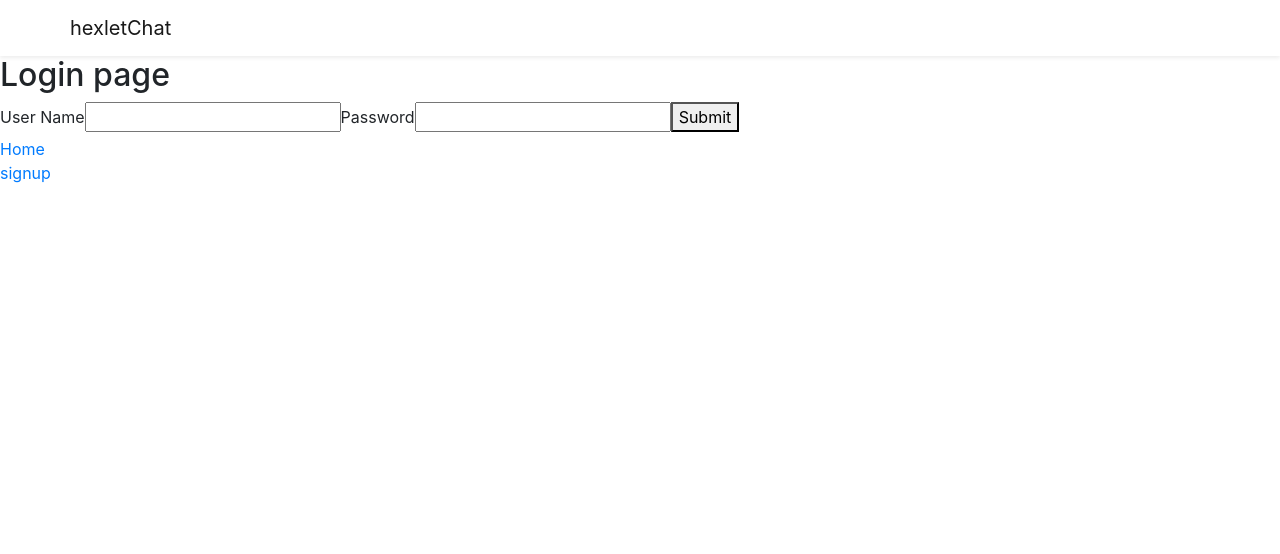
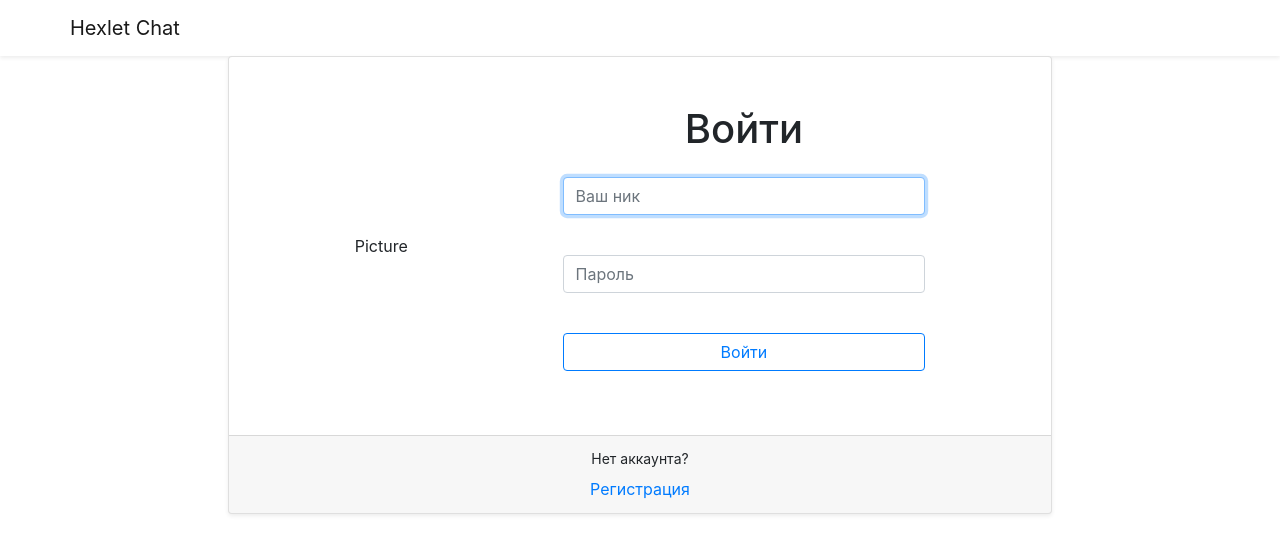
Before and after one commit to lev33/frontend-project-lvl4, a React app: page / in a window 1280 px wide. Shown: the top 554 px of the page. Built offline with nearby package versions, Linux system fonts and the light colour scheme; no server answers; the HTML template or start-up script is replaced by a standard one.

Commit message:
add i18next

```diff
--- a/package.json
+++ b/package.json
@@ -34,6 +34,7 @@
     "fastify-static": "^4.0.1",
     "formik": "^2.2.9",
     "http-errors": "^1.8.0",
+    "i18next": "^21.6.10",
     "jquery": "^3.6.0",
     "lodash": "^4.17.21",
     "mobx": "^6.3.13",
@@ -45,6 +46,7 @@
     "react": "^17.0.2",
     "react-bootstrap": "^2.1.1",
     "react-dom": "^17.0.2",
+    "react-i18next": "^11.15.3",
     "react-router-dom": "^6.2.1",
     "regenerator-runtime": "^0.13.7",
     "socket.io-client": "^4.4.1",
--- a/src/components/App.jsx
+++ b/src/components/App.jsx
@@ -5,6 +5,7 @@ import {
 import {
   Navbar, Button, Container, Nav,
 } from 'react-bootstrap';
+import { useTranslation } from 'react-i18next';
 
 import LoginPage from './LoginPage.jsx';
 import SignupPage from './SignupPage.jsx';
@@ -12,6 +13,7 @@ import ChatPage from './ChatPage.jsx';
 import AuthorizationContext from '../context/AuthorizationContext.jsx';
 
 export default function App() {
+  const { t } = useTranslation();
   const userData = JSON.parse(localStorage.getItem('loggedUser'));
   const [user, setUser] = useState(userData ? { username: userData.username } : null);
 
@@ -41,9 +43,9 @@ export default function App() {
       <BrowserRouter>
         <Navbar className="shadow-sm bg-white">
           <Container>
-            <Navbar.Brand className="navbar-brand" as={Link} to="/">hexletChat</Navbar.Brand>
+            <Navbar.Brand className="navbar-brand" as={Link} to="/">{(t('hexletChat'))}</Navbar.Brand>
             <Nav>
-              {user && (<Button variant="primary" onClick={logOut}>logOut</Button>)}
+              {user && (<Button variant="primary" onClick={logOut}>{(t('logOut'))}</Button>)}
             </Nav>
           </Container>
         </Navbar>
--- a/src/components/LoginPage.jsx
+++ b/src/components/LoginPage.jsx
@@ -1,33 +1,42 @@
-import React, { useContext } from 'react';
+import React, { useContext, useEffect, useRef } from 'react';
 import {
-  Link, useNavigate,
+  NavLink, useNavigate,
 } from 'react-router-dom';
-import {
-  Formik, Field, Form, ErrorMessage,
-} from 'formik';
+import { useFormik } from 'formik';
 import * as Yup from 'yup';
 import axios from 'axios';
+import { useTranslation } from 'react-i18next';
+import {
+  Button, Form, FormGroup, FormControl, FormLabel, Card,
+} from 'react-bootstrap';
 
 import AuthorizationContext from '../context/AuthorizationContext.jsx';
 
 const LoginPage = () => {
+  const { t } = useTranslation();
   const { logIn } = useContext(AuthorizationContext);
   const navigate = useNavigate();
-  return (
-    <>
-      <main>
-        <h2>Login page</h2>
-        <Formik
-          initialValues={{ name: '', password: '' }}
-          validationSchema={Yup.object({
+  const nameInput = useRef(null);
+
+  useEffect(() => {
+    nameInput.current.focus();
+  }, [nameInput]);
+
+  const formik = useFormik({
+    initialValues: {
+      username: '',
+      password: '',
+    },
+    validateOnChange: false,
+    validationSchema: Yup.object({
       username: Yup.string()
         .max(15, 'Must be 15 characters or less')
         .required('Required'),
       password: Yup.string()
         .max(20, 'Must be 20 characters or less')
         .required('Required'),
-          })}
-          onSubmit={async (value) => {
+    }),
+    onSubmit: async (value) => {
       try {
         const { data } = await axios.post('/api/v1/login', value);
         logIn(data);
@@ -35,28 +44,64 @@ const LoginPage = () => {
       } catch (err) {
         console.log(err.response);
       }
-          }}
-        >
-          <Form>
-            <label htmlFor="username">User Name</label>
-            <Field name="username" type="text" />
-            <ErrorMessage name="username" />
+    },
+  });
 
-            <label htmlFor="password">Password</label>
-            <Field name="password" type="text" />
-            <ErrorMessage name="password" />
-
-            <button type="submit">Submit</button>
+  return (
+    <div className="container-fluid h-100">
+      <div className="row justify-content-center align-content-center h-100">
+        <div className="col-12 col-md-8 col-xxl-6">
+          <Card id="logIn" className="shadow-sm">
+            <Card.Body className="d-flex flex-column flex-md-row justify-content-around align-items-center p-5">
+              <div>
+                Picture
+              </div>
+              <Form className="w-50" onSubmit={formik.handleSubmit}>
+                <h1 className="text-center mb-4">{t('login.logIn')}</h1>
+                <FormGroup className="form-floating mb-3">
+                  <FormControl
+                    ref={nameInput}
+                    type="text"
+                    id="username"
+                    name="username"
+                    className=""
+                    autoComplete="username"
+                    placeholder={t('login.nickname')}
+                    required
+                    onBlur={formik.handleBlur}
+                    onChange={formik.handleChange}
+                    value={formik.values.username}
+                  />
+                  <FormLabel htmlFor="username" />
+                </FormGroup>
+                <FormGroup className="form-floating mb-3">
+                  <FormControl
+                    type="password"
+                    id="password"
+                    name="password"
+                    className=""
+                    autoComplete="current-password"
+                    placeholder={t('login.password')}
+                    required
+                    onBlur={formik.handleBlur}
+                    onChange={formik.handleChange}
+                    value={formik.values.password}
+                  />
+                  <FormLabel htmlFor="password" />
+                </FormGroup>
+                <Button type="submit" className="w-100 mb-3" variant="outline-primary">{t('login.logIn')}</Button>
               </Form>
-        </Formik>
-      </main>
-      <nav>
-        <Link to="/">Home</Link>
-      </nav>
-      <nav>
-        <Link to="/signup">signup</Link>
-      </nav>
-    </>
+            </Card.Body>
+            <Card.Footer>
+              <div className="d-flex flex-column align-items-center">
+                <span className="small mb-2">{t('login.noAccount')}</span>
+                <NavLink to="/signup">{t('login.signup')}</NavLink>
+              </div>
+            </Card.Footer>
+          </Card>
+        </div>
+      </div>
+    </div>
   );
 };
 
--- a/src/components/SignupPage.jsx
+++ b/src/components/SignupPage.jsx
@@ -6,12 +6,14 @@ import { useNavigate } from 'react-router-dom';
 import {
   Button, Card, Form, FormControl, FormGroup, FormLabel,
 } from 'react-bootstrap';
+import { useTranslation } from 'react-i18next';
 
 import AuthorizationContext from '../context/AuthorizationContext.jsx';
 
 const SignupPage = () => {
   const { logIn } = useContext(AuthorizationContext);
   const navigate = useNavigate();
+  const { t } = useTranslation();
 
   const nameInput = useRef();
   useEffect(() => {
@@ -64,7 +66,7 @@ const SignupPage = () => {
                 Picture
               </div>
               <Form className="w-50" onSubmit={formik.handleSubmit}>
-                <h1 className="text-center mb-4">Reg</h1>
+                <h1 className="text-center mb-4">{t('signup.registration')}</h1>
                 <FormGroup className="form-floating mb-3">
                   <FormControl
                     ref={nameInput}
@@ -73,13 +75,13 @@ const SignupPage = () => {
                     name="username"
                     className=""
                     autoComplete="username"
-                    placeholder={3 - 20}
+                    placeholder={t('signup.username')}
                     required
                     onBlur={formik.handleBlur}
                     onChange={formik.handleChange}
                     value={formik.values.username}
                   />
-                  <FormLabel className="form-label" htmlFor="username">usrname</FormLabel>
+                  <FormLabel className="form-label" htmlFor="username" />
                 </FormGroup>
                 <FormGroup className="form-floating mb-3">
                   <FormControl
@@ -88,30 +90,31 @@ const SignupPage = () => {
                     name="password"
                     className=""
                     autoComplete="current-password"
-                    placeholder=">6"
+                    placeholder={t('signup.password')}
                     required
                     onBlur={formik.handleBlur}
                     onChange={formik.handleChange}
                     value={formik.values.password}
                   />
-                  <FormLabel className="form-label" htmlFor="password">pass</FormLabel>
+                  <FormLabel className="form-label" htmlFor="password" />
                 </FormGroup>
                 <FormGroup className="form-floating mb-4">
                   <FormControl
                     type="password"
+                    ß
                     id="passwordConfirm"
                     name="passwordConfirm"
                     className=""
                     autoComplete="password-confirm"
-                    placeholder="rep"
+                    placeholder={t('signup.confirm')}
                     required
                     onBlur={formik.handleBlur}
                     onChange={formik.handleChange}
                     value={formik.values.passwordConfirm}
                   />
-                  <FormLabel className="form-label" htmlFor="passwordConfirm">conf</FormLabel>
+                  <FormLabel className="form-label" htmlFor="passwordConfirm" />
                 </FormGroup>
-                <Button type="submit" className="w-100 mb-3" variant="outline-primary">reg</Button>
+                <Button type="submit" className="w-100 mb-3" variant="outline-primary">{t('signup.signup')}</Button>
               </Form>
             </Card.Body>
           </Card>
--- a/src/index.js
+++ b/src/index.js
@@ -2,22 +2,27 @@
 
 import ReactDOM from 'react-dom';
 import { io } from 'socket.io-client';
-
-import init from './init.jsx';
 
 import 'core-js/stable/index.js';
 import 'regenerator-runtime/runtime.js';
 
 import '../assets/application.scss';
 
+import init from './init.jsx';
+
+const start = async () => {
+
   if (process.env.NODE_ENV !== 'production') {
     localStorage.debug = 'chat:*';
   }
 
   const socket = io();
-const vdom = init(socket);
+  const vdom = await init(socket);
 
   ReactDOM.render(
     vdom,
     document.querySelector('#chat'),
   );
+};
+
+start();
--- a/src/init.jsx
+++ b/src/init.jsx
@@ -1,14 +1,25 @@
 // @ts-check
 
 import React from 'react';
+import i18next from 'i18next';
+import { I18nextProvider, initReactI18next } from 'react-i18next';
 
 import App from './components/App.jsx';
 import ChatStore from './store/ChatStore.js';
 import StoreContext from './context/StoreContext.jsx';
 import SocketContext from './context/SocketContext.jsx';
+import resources from './resources/index.js';
 
-export default (socket) => {
+export default async (socket) => {
   const chat = new ChatStore();
+
+  const i18n = i18next.createInstance();
+  await i18n
+    .use(initReactI18next)
+    .init({
+      resources,
+      fallbackLng: 'ru',
+    });
 
   socket.on('newMessage', (data) => {
     chat.addMessage(data);
@@ -79,7 +90,9 @@ export default (socket) => {
         sendMessage, newChannel, renameChannel, removeChannel,
       }}
       >
-        <App />
+        <I18nextProvider i18n={i18n}>
+          <App />
+        </I18nextProvider>
       </SocketContext.Provider>
     </StoreContext.Provider>
   );
--- /dev/null
+++ b/src/resources/index.js
@@ -0,0 +1,3 @@
+import ru from './ru.js';
+
+export default { ru };
--- /dev/null
+++ b/src/resources/ru.js
@@ -0,0 +1,22 @@
+export default {
+  translation: {
+    hexletChat: 'Hexlet Chat',
+    logOut: 'Выйти',
+    send: 'Отправить',
+    sending: 'Отправка...',
+    login: {
+      logIn: 'Войти',
+      nickname: 'Ваш ник',
+      noAccount: 'Нет аккаунта?',
+      password: 'Пароль',
+      signup: 'Регистрация',
+    },
+    signup: {
+      confirm: 'Подтвердите пароль',
+      password: 'Пароль',
+      registration: 'Регистрация',
+      signup: 'Зарегистрироваться',
+      username: 'Имя пользователя',
+    },
+  },
+};
```
Also changed, not shown: src/components/MessageForm.jsx (+4 -3 lines), 1 other file (tests, documents, lock files or other folders). Lines whose indentation alone changed are shown as unchanged.
